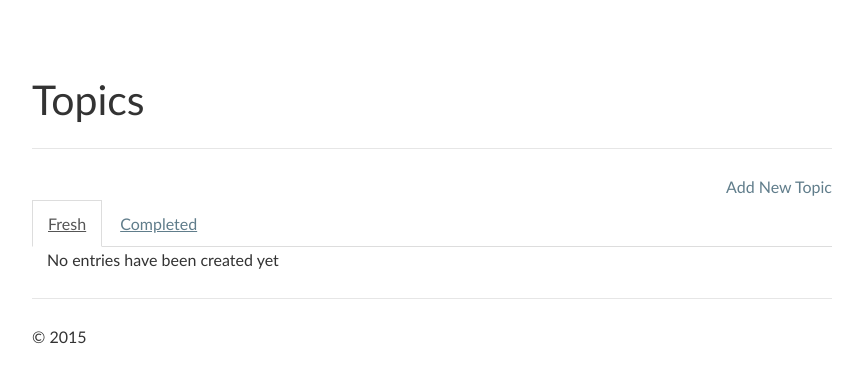
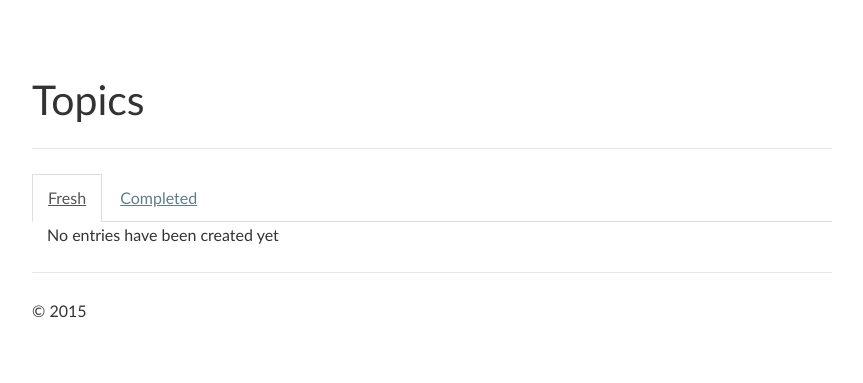
Before and after one commit to anabarasan/learning, a Flask app: page / in a window 1280 px wide. Shown: the part 51-434 px from the top of the page, without its empty margins (208-1071 px from the left). Run offline with Flask 3, Linux system fonts and the light colour scheme; data that the repository does not hold is empty; some libraries are stand-ins or nearby versions.

Commit message:
add new topic link will be visible only on login

```diff
--- a/moderator/templates/index.html
+++ b/moderator/templates/index.html
@@ -2,9 +2,11 @@
 {% block title %}Moderator Topics{% endblock %}
 {% block content_title %}Topics{% endblock %}
 {% block content %}
-    <div style="text-align: right;">
-    	<a href="topic/new">Add New Topic</a>
-    </div>
+    {% if session.logged_in %}
+        <div style="text-align: right;">
+    	    <a href="topic/new">Add New Topic</a>
+        </div>
+    {% endif %}
     <ul class="nav nav-tabs">
     	<li class="active">
     		<a data-toggle="tab" href="#topics">Fresh</a>
```
